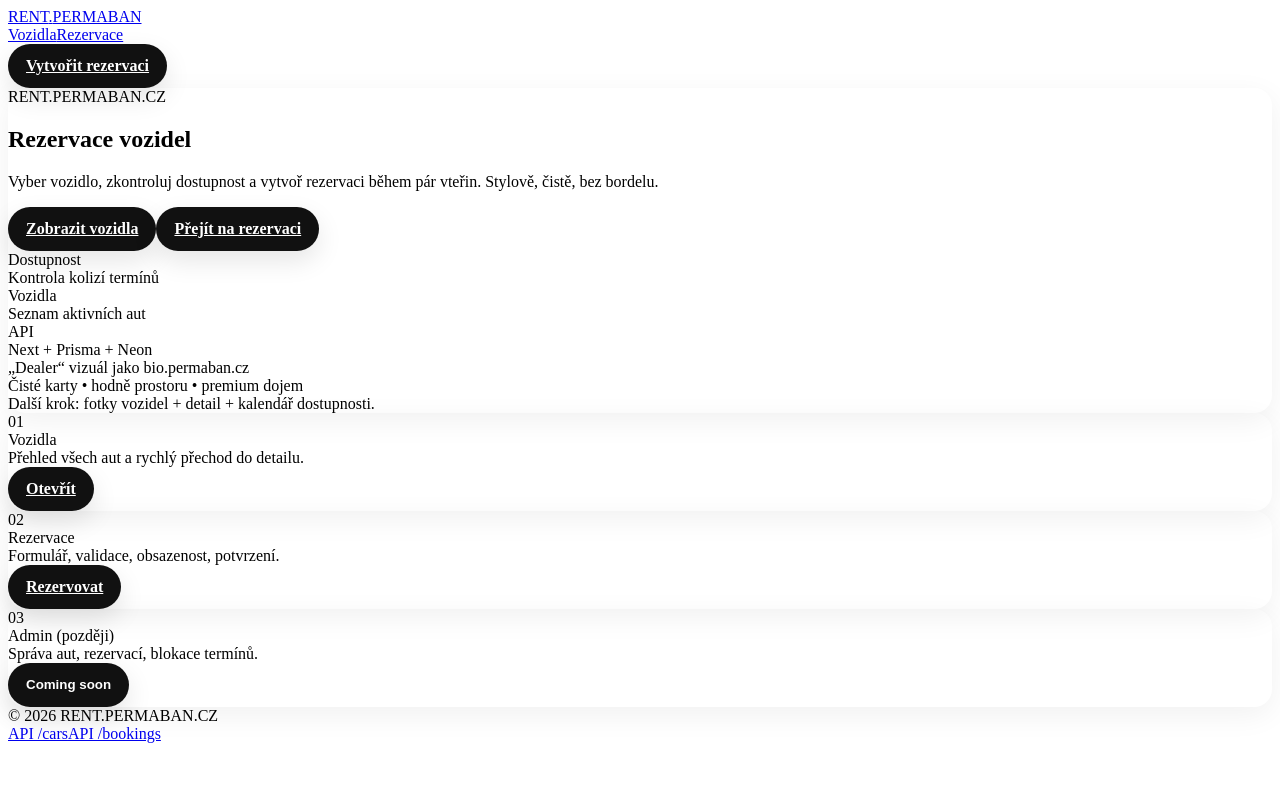
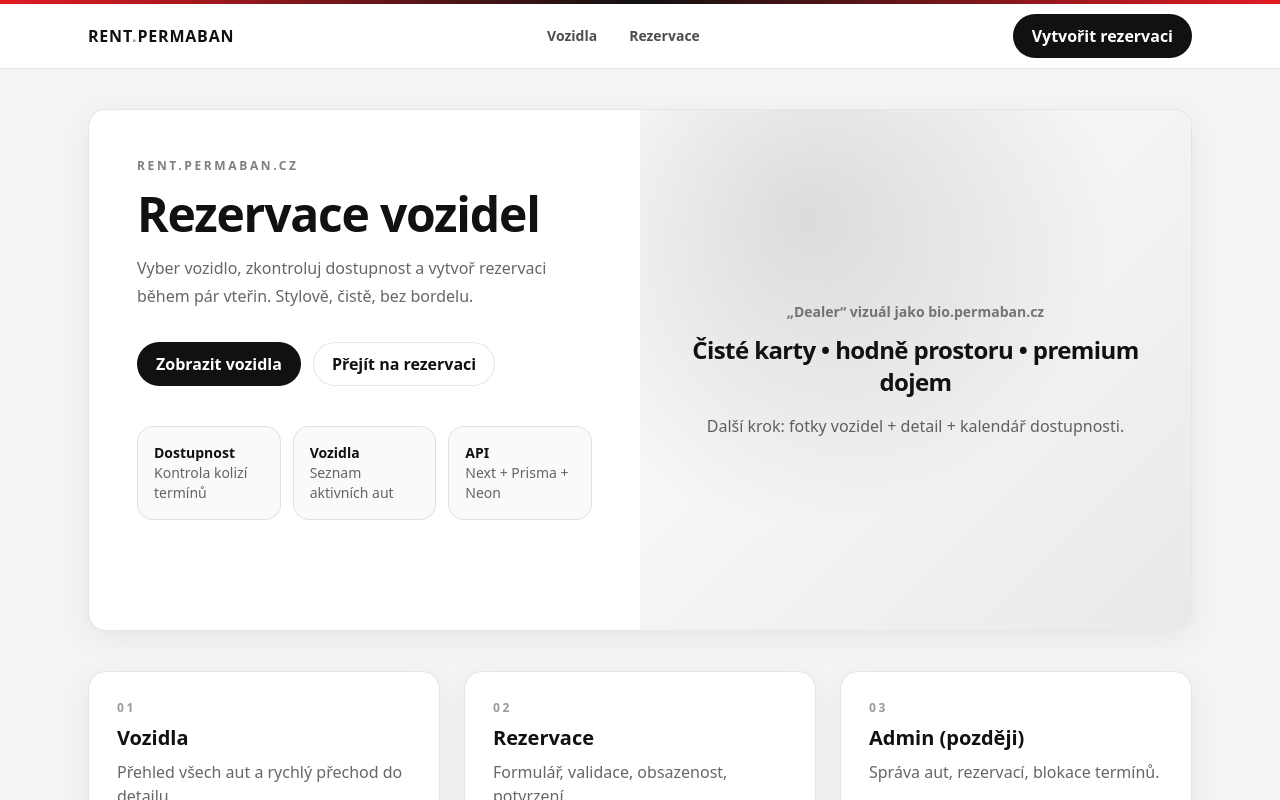
Before and after one commit to mrockofficialytb-cloud/rent-permaban, a Next.js app: page / in a window 1280 px wide. Shown: the top 800 px of the page. Built offline with nearby package versions, Linux system fonts and the light colour scheme.

Commit message:
ui: base layout + home + rezervace + fix cars id route

```diff
--- a/src/app/globals.css
+++ b/src/app/globals.css
@@ -1,37 +1,38 @@
-/* layout */
-.container{
-  width: min(1120px, calc(100% - 48px));
-  margin-inline: auto;
+@import "tailwindcss";
+
+:root {
+  --bg: #f4f4f4;
+  --card: #ffffff;
+  --text: #111111;
+  --muted: #6b7280;
+  --border: rgba(17, 17, 17, 0.10);
 }
 
-.bg-grid{
-  background:
-    radial-gradient(circle at 1px 1px, rgba(17,17,17,.08) 1px, transparent 0) 0 0/22px 22px,
-    var(--bg);
+html, body {
+  height: 100%;
 }
 
-/* typografie */
-.kicker{
-  font-size: 11px;
-  letter-spacing: .22em;
-  text-transform: uppercase;
-  color: var(--muted);
-  font-weight: 700;
+body {
+  background: var(--bg);
+  color: var(--text);
 }
 
-.h2{
-  font-size: 34px;
-  line-height: 1.1;
-  letter-spacing: -0.02em;
-  font-weight: 800;
+/* jemná „dealer“ linka nahoře */
+.topline {
+  height: 4px;
+  background: linear-gradient(90deg, #e31b23 0%, #111 50%, #e31b23 100%);
 }
 
-/* "muted" text a border helper (když je používáš v Tailwind třídách) */
-.text-muted-foreground{ color: var(--muted); }
-.bg-border\/60{ background: rgba(17,17,17,.10); } /* fallback když to někde používáš */
+/* hezké karty */
+.card {
+  background: var(--card);
+  border: 1px solid var(--border);
+  border-radius: 18px;
+  box-shadow: 0 8px 30px rgba(0,0,0,.06);
+}
 
-/* buttons – sladit s tím, co používáš v JSX */
-.btn{
+/* tlačítka */
+.btn {
   display: inline-flex;
   align-items: center;
   justify-content: center;
@@ -39,43 +40,16 @@
   height: 44px;
   padding: 0 18px;
   border-radius: 999px;
-  font-weight: 700;
+  font-weight: 600;
   border: 1px solid var(--border);
   background: #111;
   color: #fff;
-  transition: transform .08s ease, opacity .15s ease, box-shadow .15s ease;
-  box-shadow: 0 10px 26px rgba(0,0,0,.10);
+  transition: transform .08s ease, opacity .15s ease;
 }
-.btn:hover{ opacity: .92; }
-.btn:active{ transform: translateY(1px); }
+.btn:hover { opacity: .92; }
+.btn:active { transform: translateY(1px); }
 
-/* aliasy dle tvého JSX */
-.btn-primary{
-  background: #111;
-  color: #fff;
-  border-color: rgba(17,17,17,.15);
+.btn-secondary {
+  background: #fff;
+  color: #111;
 }
-
-.btn-ghost{
-  background: rgba(255,255,255,.8);
-  color: #111;
-  border-color: rgba(17,17,17,.12);
-  box-shadow: 0 8px 22px rgba(0,0,0,.06);
-}
-.btn-ghost:hover{
-  background: #fff;
-  box-shadow: 0 12px 28px rgba(0,0,0,.10);
-}
-
-/* cards – jemnější + lepší hover */
-.card{
-  background: var(--card);
-  border: 1px solid var(--border);
-  border-radius: 18px;
-  box-shadow: 0 8px 30px rgba(0,0,0,.06);
-  transition: transform .15s ease, box-shadow .15s ease;
-}
-.card:hover{
-  transform: translateY(-2px);
-  box-shadow: 0 16px 44px rgba(0,0,0,.10);
-}
--- a/src/app/vozidla/page.tsx
+++ b/src/app/vozidla/page.tsx
@@ -19,117 +19,60 @@
 
   return (
     <div className="min-h-screen bg-grid">
-      {/* TOP NAV */}
       <header className="container pt-10">
         <div className="flex items-center justify-between">
           <div className="flex items-baseline gap-3">
-            <div className="kicker hidden sm:block">RENT.PERMABAN</div>
+            <div className="kicker hidden sm:block">VOZIDLA</div>
           </div>
-
           <nav className="flex items-center gap-3">
-            <Link className="btn btn-ghost" href="/vozidla">
-              Vozidla
-            </Link>
-            <Link className="btn btn-primary" href="/rezervace">
-              Vytvořit rezervaci
-            </Link>
+            <Link className="btn btn-ghost" href="/vozidla">Vozidla</Link>
+            <Link className="btn btn-primary" href="/rezervace">Rezervace</Link>
           </nav>
         </div>
       </header>
 
-      <main className="container pb-24 pt-10">
-        {/* HERO */}
-        <section className="relative overflow-hidden rounded-2xl border bg-background/80 backdrop-blur">
-          {/* jemný dekor */}
-          <div className="pointer-events-none absolute inset-0 bg-gradient-to-r from-black/[0.06] via-transparent to-black/[0.06]" />
-          <div className="pointer-events-none absolute -top-24 right-[-120px] h-64 w-64 rounded-full bg-black/[0.06] blur-3xl" />
-
-          <div className="relative flex flex-col gap-6 p-7 sm:flex-row sm:items-end sm:justify-between sm:p-10">
-            <div className="min-w-0 text-left">
-              <div className="mb-3 inline-flex items-center gap-2 rounded-full border bg-white/60 px-3 py-1 text-xs tracking-wide text-muted-foreground">
-                <span className="h-2 w-2 rounded-full bg-black/70" />
-                PŘEHLED
-              </div>
-
-              <h1 className="text-3xl font-semibold tracking-tight sm:text-4xl">
-                Vozidla v nabídce
-              </h1>
-
-              <p className="mt-2 max-w-xl text-sm text-muted-foreground">
-                Vyberte si vůz, otevřete detail a rezervujte termín během chvíle.
-              </p>
-            </div>
-
-            <div className="flex flex-col gap-3 sm:flex-row sm:items-center sm:justify-end">
-              <Link className="btn btn-ghost" href="/vozidla">
-                Zobrazit nabídku
-              </Link>
-              <Link className="btn btn-primary" href="/rezervace">
-                Přejít na rezervaci
-              </Link>
-            </div>
+      <main className="container pb-24 pt-14">
+        <div className="flex items-end justify-between gap-6">
+          <div>
+            <div className="kicker">PŘEHLED</div>
+            <h1 className="h2 mt-3">Vozidla v nabídce</h1>
           </div>
 
-          <div className="h-px w-full bg-border/60" />
+          <Link className="btn btn-primary hidden sm:inline-flex" href="/rezervace">
+            Přejít na rezervaci
+          </Link>
+        </div>
 
-          {/* malé info pod hero */}
-          <div className="flex flex-col gap-2 p-5 text-sm text-muted-foreground sm:flex-row sm:items-center sm:justify-between sm:p-6">
-            <div>
-              Celkem vozidel: <span className="font-medium text-foreground">{cars.length}</span>
-            </div>
-            <div className="hidden sm:block">Klikni na detail nebo rovnou rezervuj.</div>
-          </div>
-        </section>
-
-        {/* GRID */}
         <section className="mt-10 grid gap-6 sm:grid-cols-2 lg:grid-cols-3">
           {cars.map((car) => {
             const src = carThumb(car.name);
 
             return (
-              <article
-                key={car.id}
-                className="card group overflow-hidden transition hover:-translate-y-0.5 hover:shadow-lg"
-              >
-                <div className="relative h-48 w-full">
+              <article key={car.id} className="card overflow-hidden">
+                <div className="relative h-44 w-full">
                   {src ? (
                     <Image
                       src={src}
                       alt={car.name}
                       fill
-                      className="object-cover transition duration-300 group-hover:scale-[1.02]"
+                      className="object-cover"
                       priority={false}
                     />
                   ) : (
-                    <div className="h-full w-full bg-gradient-to-br from-black/10 to-transparent" />
+                    <div className="h-full w-full bg-gradient-to-br from-white/10 to-transparent" />
                   )}
 
-                  {/* overlay */}
-                  <div className="absolute inset-0 bg-gradient-to-t from-black/75 via-black/20 to-transparent" />
-
-                  {/* title */}
-                  <div className="absolute bottom-4 left-5 right-5">
-                    <div className="flex items-end justify-between gap-3">
-                      <div className="min-w-0">
-                        <div className="truncate text-base font-semibold text-white">
-                          {car.name}
-                        </div>
-                        <div className="text-xs text-zinc-200">
-                          SPZ: <span className="font-medium">{car.plate}</span>
-                        </div>
-                      </div>
-
-                      <span className="hidden rounded-full border border-white/30 bg-white/10 px-3 py-1 text-xs text-white sm:inline-flex">
-                        k dispozici
-                      </span>
-                    </div>
+                  <div className="absolute inset-0 bg-gradient-to-t from-black/70 via-black/10 to-transparent" />
+                  <div className="absolute bottom-4 left-5">
+                    <div className="text-base font-semibold">{car.name}</div>
+                    <div className="text-xs text-zinc-300">SPZ: {car.plate}</div>
                   </div>
                 </div>
 
                 <div className="p-5">
-                  <div className="grid grid-cols-2 gap-3">
+                  <div className="flex items-center justify-between gap-3">
                     <Link className="btn btn-ghost w-full" href={`/vozidla/${car.id}`}>
-                      Detail
+                      Detail vozidla
                     </Link>
                     <Link className="btn btn-primary w-full" href={`/rezervace?carId=${car.id}`}>
                       Rezervovat
@@ -141,7 +84,6 @@
           })}
         </section>
 
-        {/* MOBILE CTA */}
         <div className="mt-10 sm:hidden">
           <Link className="btn btn-primary w-full" href="/rezervace">
             Přejít na rezervaci
```
